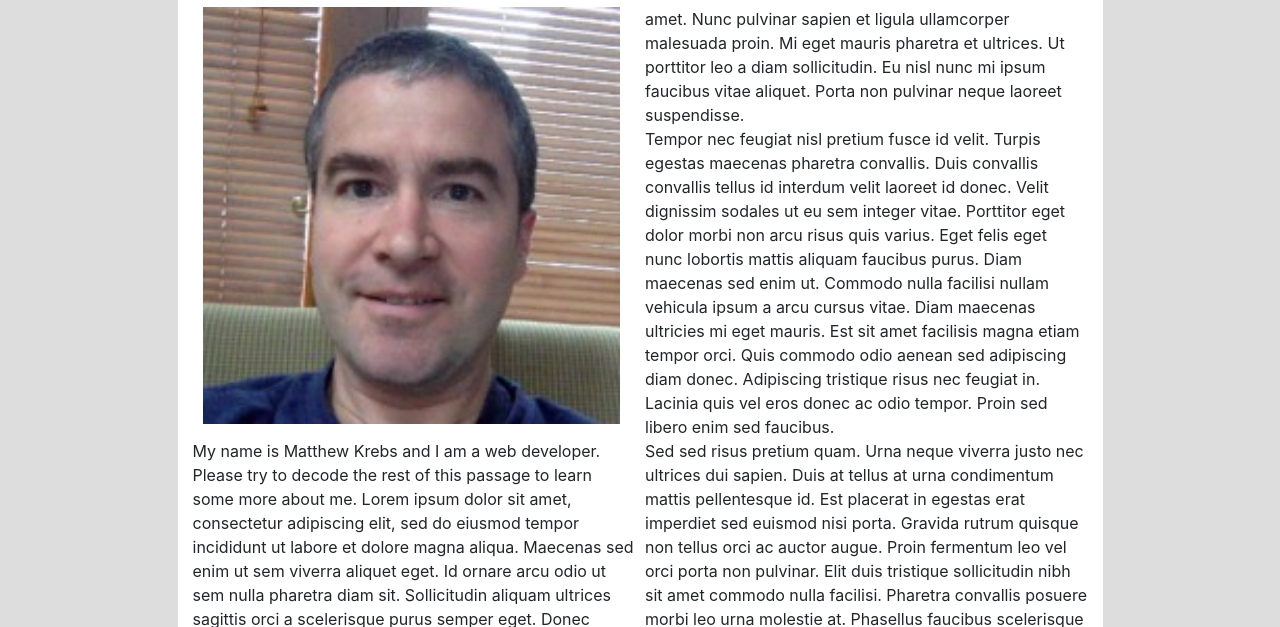
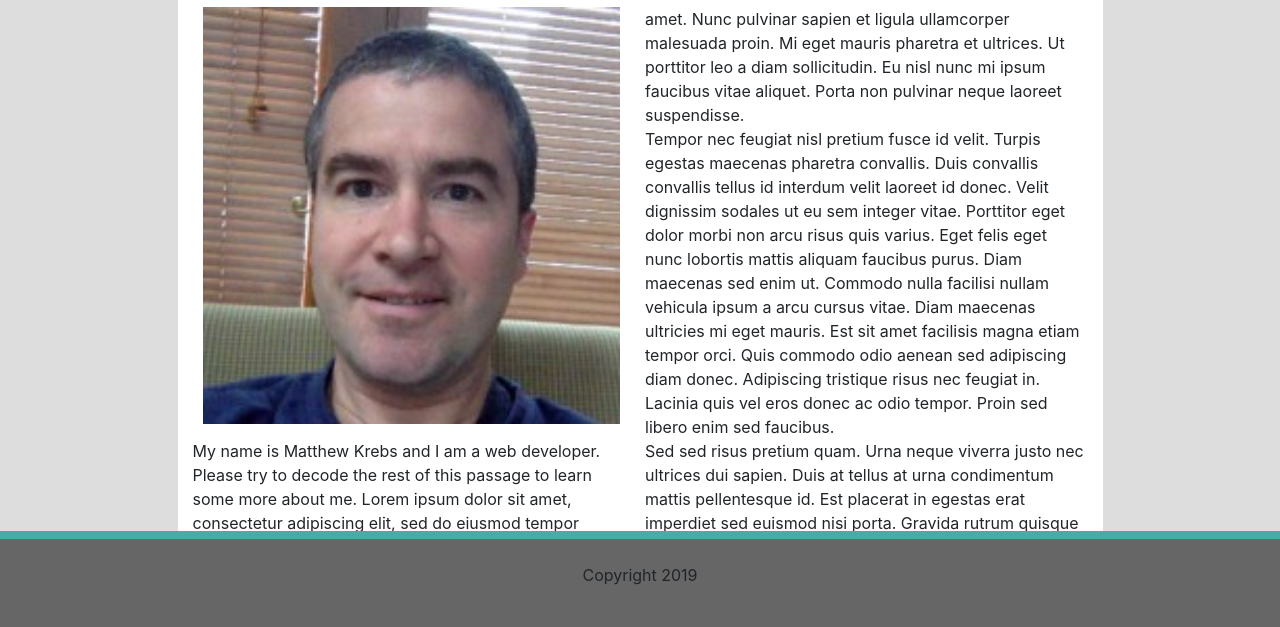
Before and after one commit to mattkrebs1974/Bootstrap-Portfolio, a plain HTML site: page index.html in a window 1280 px wide. Shown: the part 173-800 px from the top of the page. Drawn offline with nearby package versions, Linux system fonts and the light colour scheme; a web font is replaced by a local one.

Commit message:
sticky footer

```diff
--- a/css/styles.css
+++ b/css/styles.css
@@ -86,3 +86,11 @@ padding: 10px 0 0 0;
   column-gap: 10px;
   padding: 10px 15px 15px 15px;
 }
+
+
+footer {
+
+position:sticky;
+bottom:0;
+z-index:2;
+}
--- a/index.html
+++ b/index.html
@@ -245,6 +245,13 @@
 
     <br>
     <br>
+<footer style="background-color:#666666;  border-top: 8px solid rgb(74,170,165);">
+    <br>
+    <p style="text-align: center;">Copyright 2019</p>
+    <br>
+
+</footer>
+
 
 
 <script src="https://code.jquery.com/jquery-3.3.1.slim.min.js"
```
